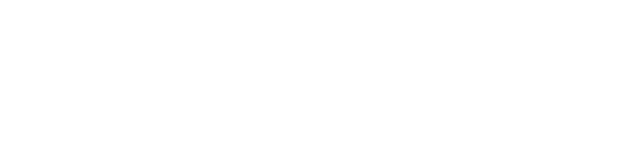
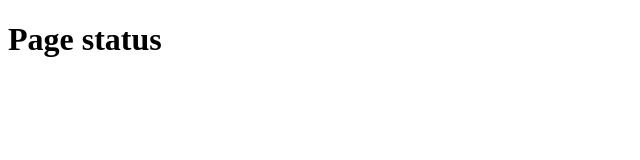
Before and after one commit to ErlWillims/start, a plain HTML site: page index.html in a window 1280 px wide. Shown: the whole page, without its empty margins (0-640 px from the left). Drawn offline with Linux system fonts and the light colour scheme.

Commit message:
page title

```diff
--- a/index.html
+++ b/index.html
@@ -6,6 +6,6 @@
     <title>Document</title>
 </head>
 <body>
-
+    <h1>Page status</h1>
 </body>
 </html>
```
